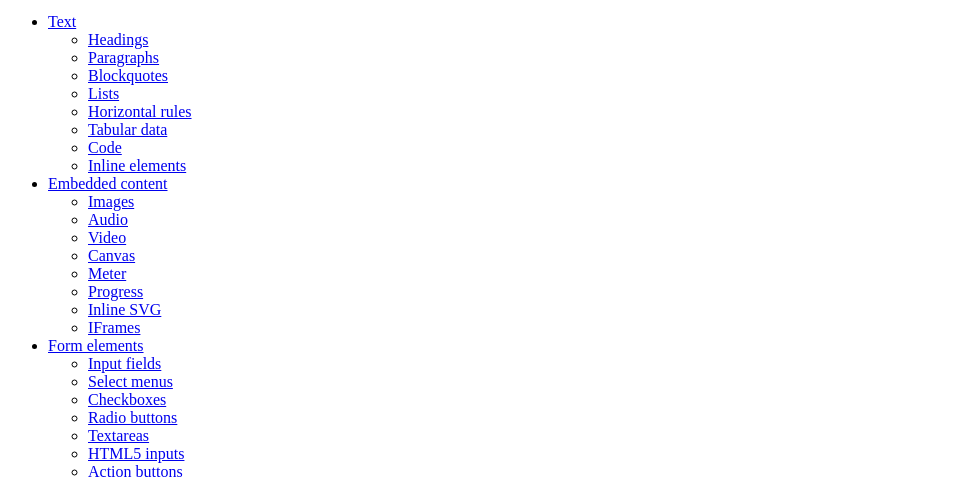
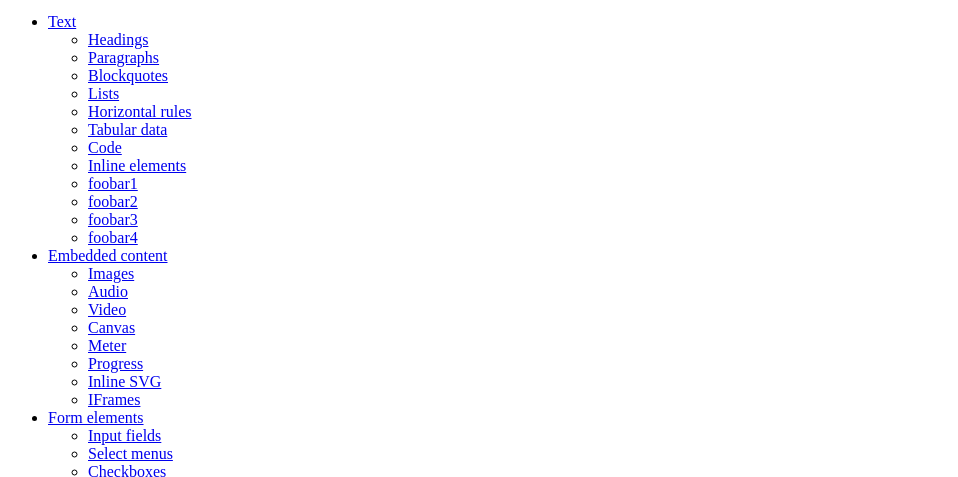
Before and after one commit to mackret/E2e, a website: page index.html in a window 1280 px wide. Shown: the part 101-578 px from the top of the page, without its empty margins (0-958 px from the left). Drawn offline with Linux system fonts and the light colour scheme.

Commit message:
foobar commit

```diff
--- a/index.html
+++ b/index.html
@@ -24,6 +24,10 @@
               <li><a href="#text__tables">Tabular data</a></li>
               <li><a href="#text__code">Code</a></li>
               <li><a href="#text__inline">Inline elements</a></li>
+              <li><a href="#text__inline">foobar1</a></li>
+              <li><a href="#text__inline">foobar2</a></li>
+              <li><a href="#text__inline">foobar3</a></li>
+              <li><a href="#text__inline">foobar4</a></li>
             </ul>
           </li>
           <li>
```
